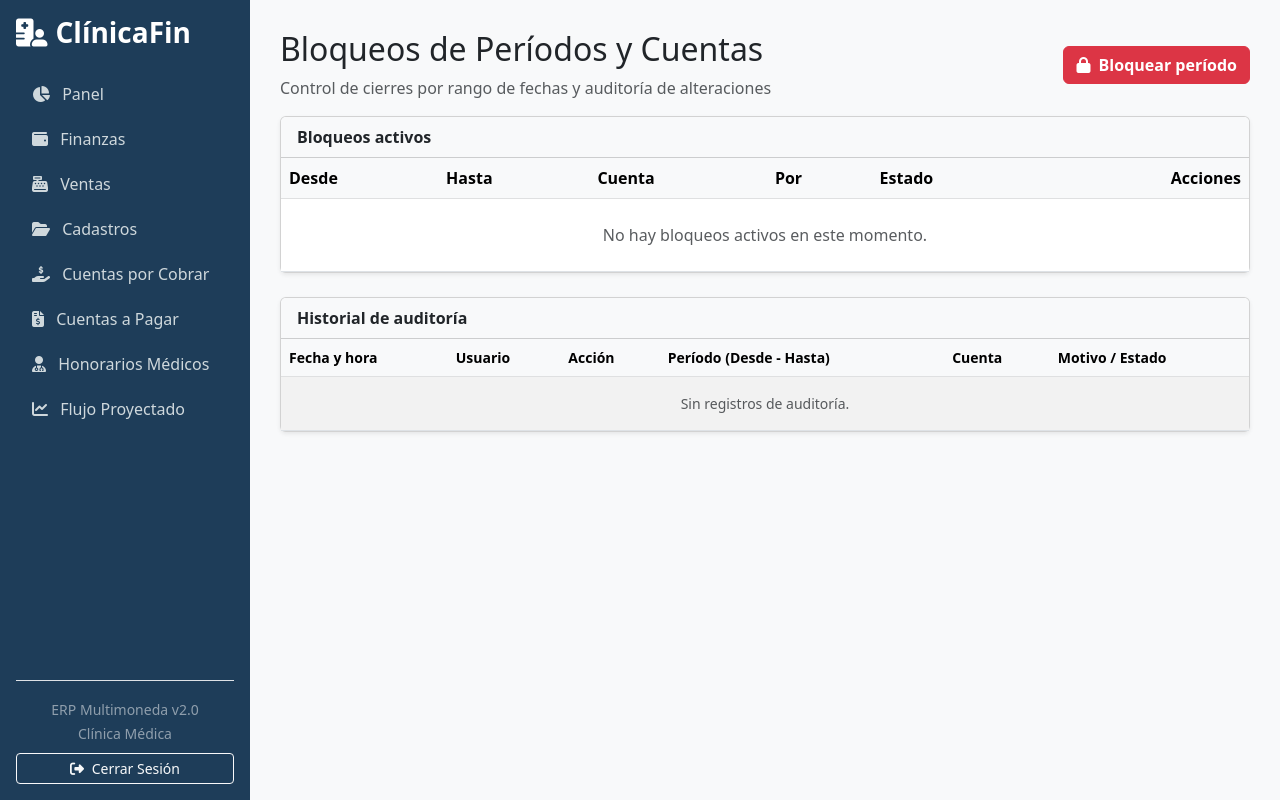
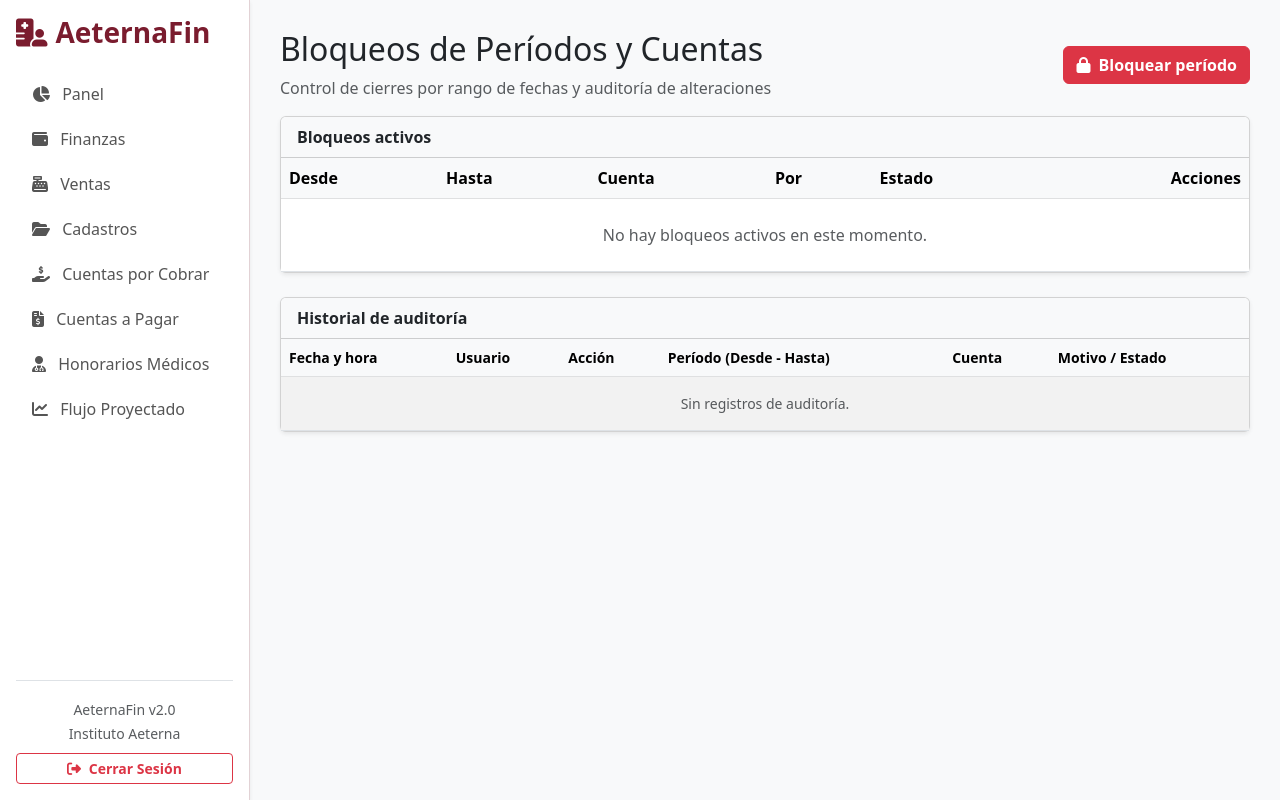
Before and after one commit to patriciafranco-web/finanzas1, a Flask app: page /bloqueos in a window 1280 px wide. Run offline with Flask 3, Linux system fonts and the light colour scheme; a user stored in the database is signed in.

Commit message:
Update base.html

```diff
--- a/app/templates/base.html
+++ b/app/templates/base.html
@@ -3,15 +3,71 @@
 <head>
     <meta charset="UTF-8">
     <meta name="viewport" content="width=device-width, initial-scale=1.0">
-    <title>ClínicaFin - ERP Financiero</title>
+    <title>AeternaFin - ERP Financiero</title>
     <link href="https://cdn.jsdelivr.net/npm/bootstrap@5.3.0/dist/css/bootstrap.min.css" rel="stylesheet">
     <link rel="stylesheet" href="https://cdnjs.cloudflare.com/ajax/libs/font-awesome/6.4.0/css/all.min.css">
     <style>
-        body { background-color: #f8f9fa; }
-        .sidebar { min-height: 100vh; background-color: #1e3d59; color: white; position: fixed; width: 250px; top: 0; left: 0; z-index: 100; }
-        .sidebar .nav-link { color: #cfd8dc; font-weight: 500; margin-bottom: 5px; border-radius: 4px; }
-        .sidebar .nav-link:hover, .sidebar .nav-link.active { background-color: #17b978; color: white; }
-        .main-content { margin-left: 250px; padding: 30px; }
+        :root {
+            --primary-color: #7A1C2E;     /* Borgoña / Vino tinto principal Aeterna */
+            --primary-hover: #631422;    /* Borgoña oscuro para hover */
+            --bg-sidebar: #FFFFFF;       /* Fondo blanco para la barra lateral */
+            --text-sidebar: #333333;     /* Texto de la barra lateral */
+            --border-color: #E2D2D5;     /* Bordes suaves tono borgoña claro */
+            --body-bg: #F8F9FA;          /* Fondo general muy suave */
+        }
+
+        body { background-color: var(--body-bg); }
+
+        .sidebar {
+            min-height: 100vh;
+            background-color: var(--bg-sidebar);
+            color: var(--text-sidebar);
+            position: fixed;
+            width: 250px;
+            top: 0;
+            left: 0;
+            z-index: 100;
+            border-right: 1px solid var(--border-color);
+        }
+
+        .sidebar h3 {
+            color: var(--primary-color) !important;
+        }
+
+        .sidebar .nav-link {
+            color: #555555;
+            font-weight: 500;
+            margin-bottom: 5px;
+            border-radius: 4px;
+            transition: all 0.2s ease;
+        }
+
+        .sidebar .nav-link:hover {
+            background-color: #F4EBEE;
+            color: var(--primary-color);
+        }
+
+        .sidebar .nav-link.active {
+            background-color: var(--primary-color);
+            color: white;
+        }
+
+        .main-content {
+            margin-left: 250px;
+            padding: 30px;
+        }
+
+        /* Botones principales con identidad Aeterna */
+        .btn-primary, .btn-success {
+            background-color: var(--primary-color) !important;
+            border-color: var(--primary-color) !important;
+        }
+
+        .btn-primary:hover, .btn-success:hover {
+            background-color: var(--primary-hover) !important;
+            border-color: var(--primary-hover) !important;
+        }
+
         @media (max-width: 768px) {
             .sidebar { width: 100%; position: relative; min-height: auto; }
             .main-content { margin-left: 0; padding: 15px; }
@@ -21,9 +77,9 @@
 <body>
 
     <!-- MENÚ LATERAL -->
-    <div class="sidebar p-3 d-flex flex-column justify-content-between">
+    <div class="sidebar p-3 d-flex flex-column justify-content-between shadow-sm">
         <div>
-            <h3 class="fw-bold mb-4 text-white"><i class="fa-solid fa-hospital-user me-2"></i>ClínicaFin</h3>
+            <h3 class="fw-bold mb-4"><i class="fa-solid fa-hospital-user me-2"></i>AeternaFin</h3>
             <ul class="nav flex-column">
                 {% if current_user.is_authenticated and current_user.username.lower() != 'recepcion' %}
                 <li class="nav-item"><a href="{{ url_for('main.pyg') }}" class="nav-link {% if request.endpoint == 'main.pyg' %}active{% endif %}"><i class="fa-solid fa-chart-pie me-2"></i> Panel</a></li>
@@ -44,8 +100,8 @@
             </ul>
         </div>
         <div class="border-top pt-3 text-center">
-            <small class="text-white-50">ERP Multimoneda v2.0<br>Clínica Médica</small>
-            <div class="mt-2"><a href="{{ url_for('main.logout') }}" class="btn btn-sm btn-outline-light w-100"><i class="fa-solid fa-right-from-bracket me-1"></i> Cerrar Sesión</a></div>
+            <small class="text-muted">AeternaFin v2.0<br>Instituto Aeterna</small>
+            <div class="mt-2"><a href="{{ url_for('main.logout') }}" class="btn btn-sm btn-outline-danger w-100 fw-bold"><i class="fa-solid fa-right-from-bracket me-1"></i> Cerrar Sesión</a></div>
         </div>
     </div>
 
```
